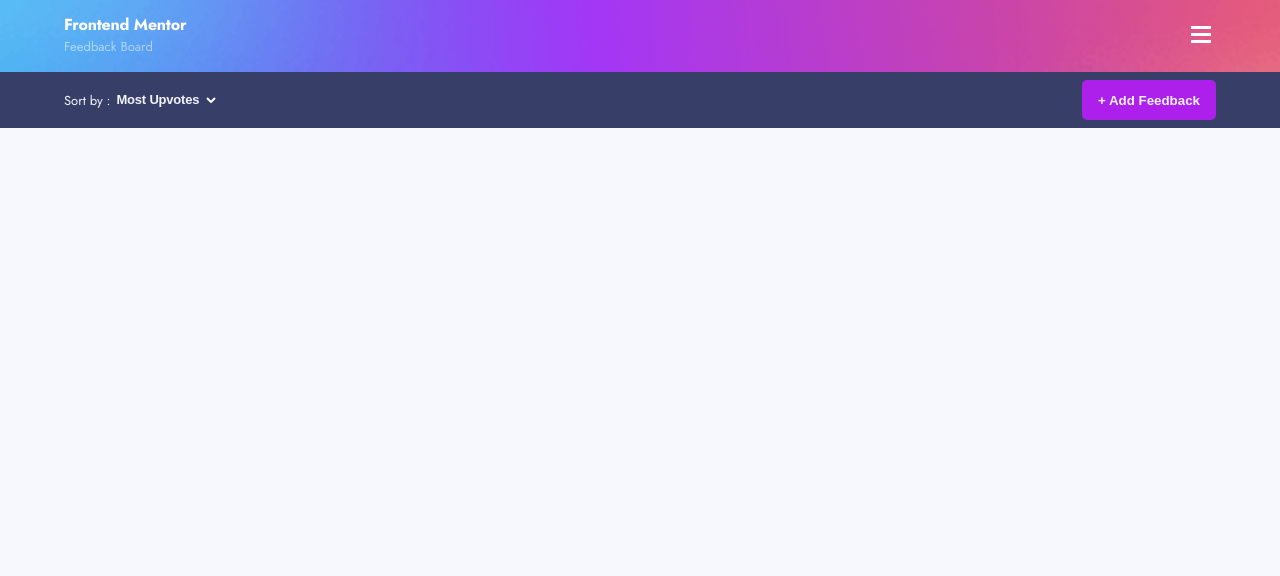
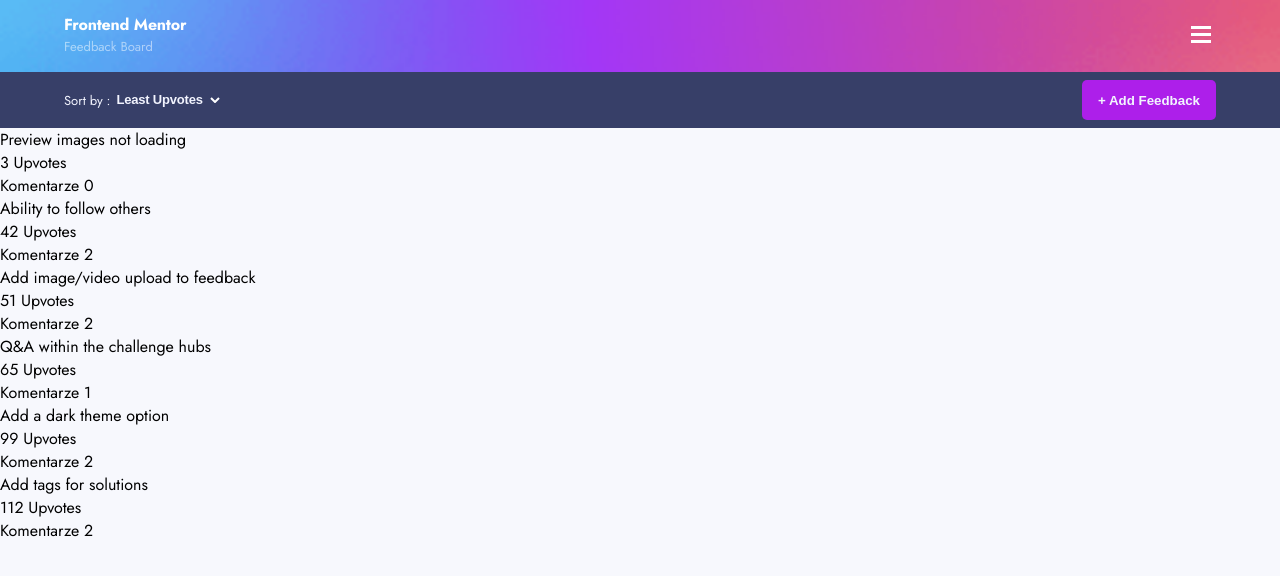
Before and after one commit to tokarskym/productfeedback, a React (Create React App) app: page / in a window 1280 px wide. Shown: the top 576 px of the page. Built offline with nearby package versions, Linux system fonts and the light colour scheme.

Commit message:
Sorting product requests on the main page with status of suggestion, using filter and sort functions.

```diff
--- a/src/App.tsx
+++ b/src/App.tsx
@@ -3,15 +3,24 @@ import theme from './components/GlobalStyles/Theme';
 
 import Navbar from './components/Navbar/Navbar';
 import Header from './components/Header/Header';
+import MainPage from './components/MainPage/MainPage';
 
 import { ThemeProvider } from 'styled-components';
+import { useState } from 'react';
 
 function App() {
+  const [selectedFilter, setSelectedFilter] = useState<string>('Least Upvotes');
+
+  const handleFilterChange = (filter: string) => {
+    setSelectedFilter(filter);
+  };
+
   return (
     <ThemeProvider theme={theme}>
       <GlobalStyle />
       <Navbar />
-      <Header />
+      <Header handleFilterChange={handleFilterChange} />
+      <MainPage selectedFilter={selectedFilter} />
     </ThemeProvider>
   );
 }
--- a/src/components/Header/FilteredOption.tsx
+++ b/src/components/Header/FilteredOption.tsx
@@ -1,4 +1,29 @@
+import styled from 'styled-components';
 import IconCheck from '../../images/shared/icon-check.svg';
+
+const LabelForOptionInput = styled.label`
+  display: flex;
+  justify-content: space-between;
+  padding: 10px;
+`;
+
+const IconCheckImage = styled.img`
+  width: auto;
+  height: 16px;
+`;
+
+const LabelForOptionInputUI = styled.span`
+  color: ${(props) => props.theme.colors.gray};
+  font-size: 16px;
+  font-weight: 400;
+
+  @media (min-width: 1024px) {
+    &:hover {
+      color: ${(props) => props.theme.colors.purple};
+      cursor: pointer;
+    }
+  }
+`;
 
 interface FilteredOptionProps {
   label: string;
@@ -8,11 +33,11 @@ interface FilteredOptionProps {
 }
 
 const FilteredOption: React.FC<FilteredOptionProps> = ({ label, value, selectedValue, onChange }) => (
-  <label style={{ padding: '10px', display: 'flex', justifyContent: 'space-between' }}>
+  <LabelForOptionInput>
     <input type="radio" value={value} checked={selectedValue === value} onChange={(e) => onChange(e.target.value)} style={{ display: 'none' }} />
-    <span>{label}</span>
-    {selectedValue === value && <img src={IconCheck} style={{ width: 'auto', height: '20px' }} />}
-  </label>
+    <LabelForOptionInputUI>{label}</LabelForOptionInputUI>
+    {selectedValue === value && <IconCheckImage src={IconCheck} />}
+  </LabelForOptionInput>
 );
 
 export default FilteredOption;
--- a/src/components/Header/Header.tsx
+++ b/src/components/Header/Header.tsx
@@ -1,59 +1,20 @@
-import styled from 'styled-components';
 import { useState } from 'react';
 
-import { Container, PrimaryButton } from '../GlobalStyles/ReusedStyles';
+import { HeaderBar, FilterDiv, FilterButton, FilterModal, HorizontalRule, ButtonAndModalContainer } from './HeaderStyles';
+import { PrimaryButton } from '../GlobalStyles/ReusedStyles';
 
 import ArrowDown from '../../images/shared/icon-arrow-down.svg';
 import ArrowUp from '../../images/shared/icon-arrow-up.svg';
 
 import FilteredOption from './FilteredOption';
 
-const HeaderBar = styled.div`
-  width: 100%;
-  height: 56px;
-  background-color: ${(props) => props.theme.colors.darkBlue};
-`;
+interface HeaderProps {
+  handleFilterChange: (filter: string) => void;
+}
 
-const FilterDiv = styled(Container)`
-  display: flex;
-  align-items: center;
-  height: 100%;
-  justify-content: space-between;
-`;
-
-const FilterButton = styled.button`
-  width: auto;
-  height: auto;
-  background-color: transparent;
-  border: none;
-  display: flex;
-  align-items: center;
-  position: relative;
-  & h4 {
-    color: #f2f4fe;
-    margin-right: 7px;
-    font-size: 13px;
-  }
-`;
-
-const FilterModal = styled.div`
-  height: auto;
-  width: 255px;
-  border-radius: 10px;
-  position: absolute;
-  top: 40px;
-  z-index: 1;
-  background-color: white;
-`;
-
-const FilterModalBody = styled.div`
-  display: flex;
-  flex-direction: column;
-`;
-
-const Header: React.FC = () => {
+const Header: React.FC<HeaderProps> = ({ handleFilterChange }) => {
   const [filterModalOpen, setIsFilterModalOpen] = useState<boolean>(false);
-  const [selectedOption, setSelectedOption] = useState<string>('Most Upvotes');
+  const [selectedOption, setSelectedOption] = useState<string>('Least Upvotes');
 
   const openFilterModal: () => void = () => {
     setIsFilterModalOpen(!filterModalOpen);
@@ -61,32 +22,31 @@ const Header: React.FC = () => {
 
   const handleOptionChange = (value: string) => {
     setSelectedOption(value);
+    handleFilterChange(value);
     setIsFilterModalOpen(!filterModalOpen);
   };
 
   return (
     <HeaderBar>
       <FilterDiv>
-        <div style={{ display: 'flex', alignItems: 'center', position: 'relative' }}>
-          <p style={{ color: '#f2f4fe', fontSize: '13px' }}>Sort by :</p>
+        <ButtonAndModalContainer>
+          <p>Sort by :</p>
           <FilterButton onClick={openFilterModal}>
             <h4>{selectedOption}</h4>
             <img src={filterModalOpen ? ArrowUp : ArrowDown} alt={filterModalOpen ? 'Arrow Up' : 'Arrow Down'} />
           </FilterButton>
           {filterModalOpen && (
             <FilterModal>
-              <FilterModalBody>
-                <FilteredOption label="Most Upvotes" value="Most Upvotes" selectedValue={selectedOption} onChange={handleOptionChange} />
-                <hr style={{ width: '100%', border: '1px solid red', margin: '0' }} />
-                <FilteredOption label="Least Upvotes" value="Least Upvotes" selectedValue={selectedOption} onChange={handleOptionChange} />
-                <hr style={{ width: '100%', border: '1px solid red', margin: '0' }} />
-                <FilteredOption label="Most Comments" value="Most Comments" selectedValue={selectedOption} onChange={handleOptionChange} />
-                <hr style={{ width: '100%', border: '1px solid red', margin: '0' }} />
-                <FilteredOption label="Least Comments" value="Least Comments" selectedValue={selectedOption} onChange={handleOptionChange} />
-              </FilterModalBody>
+              <FilteredOption label="Most Upvotes" value="Most Upvotes" selectedValue={selectedOption} onChange={handleOptionChange} />
+              <HorizontalRule />
+              <FilteredOption label="Least Upvotes" value="Least Upvotes" selectedValue={selectedOption} onChange={handleOptionChange} />
+              <HorizontalRule />
+              <FilteredOption label="Most Comments" value="Most Comments" selectedValue={selectedOption} onChange={handleOptionChange} />
+              <HorizontalRule />
+              <FilteredOption label="Least Comments" value="Least Comments" selectedValue={selectedOption} onChange={handleOptionChange} />
             </FilterModal>
           )}
-        </div>
+        </ButtonAndModalContainer>
         <PrimaryButton>+ Add Feedback</PrimaryButton>
       </FilterDiv>
     </HeaderBar>
--- /dev/null
+++ b/src/components/Header/HeaderStyles.tsx
@@ -0,0 +1,57 @@
+import styled from 'styled-components';
+import { Container } from '../GlobalStyles/ReusedStyles';
+
+export const HeaderBar = styled.div`
+  width: 100%;
+  height: 56px;
+  background-color: ${(props) => props.theme.colors.darkBlue};
+  & p {
+    color: #f2f4fe;
+    font-size: 13px;
+  }
+`;
+
+export const FilterDiv = styled(Container)`
+  display: flex;
+  align-items: center;
+  height: 100%;
+  justify-content: space-between;
+`;
+
+export const ButtonAndModalContainer = styled.div`
+  display: flex;
+  align-items: center;
+  position: relative;
+`;
+
+export const FilterButton = styled.button`
+  width: auto;
+  height: auto;
+  background-color: transparent;
+  border: none;
+  display: flex;
+  align-items: center;
+  position: relative;
+  & h4 {
+    color: #f2f4fe;
+    margin-right: 7px;
+    font-size: 13px;
+  }
+`;
+
+export const FilterModal = styled.div`
+  height: auto;
+  width: 255px;
+  border-radius: 10px;
+  position: absolute;
+  top: 40px;
+  z-index: 1;
+  background-color: white;
+`;
+
+export const HorizontalRule = styled.hr`
+  width: 100%;
+  margin: 0;
+  border: 0.5px solid #979797;
+  opacity: 0.4;
+`;
--- /dev/null
+++ b/src/components/MainPage/MainPage.tsx
@@ -0,0 +1,43 @@
+import { data } from '../../data/data';
+
+import { useEffect, useState } from 'react';
+import { ProductRequest } from '../../data/data';
+
+interface MainPageProps {
+  selectedFilter: string;
+}
+const MainPage: React.FC<MainPageProps> = ({ selectedFilter }) => {
+  const productRequests = data.productRequests;
+  const productSuggestions = productRequests.filter((productRequest) => productRequest.status === 'suggestion');
+  const [sortedSuggestions, setSortedSuggestions] = useState<ProductRequest[]>(productSuggestions);
+
+  useEffect(() => {
+    const newSortedSuggestions = [...productSuggestions];
+
+    if (selectedFilter === 'Most Upvotes') {
+      newSortedSuggestions.sort((a, b) => b.upvotes - a.upvotes);
+    } else if (selectedFilter === 'Least Upvotes') {
+      newSortedSuggestions.sort((a, b) => a.upvotes - b.upvotes);
+    } else if (selectedFilter === 'Most Comments') {
+      newSortedSuggestions.sort((a, b) => (b?.comments?.length || 0) - (a?.comments?.length || 0));
+    } else if (selectedFilter === 'Least Comments') {
+      newSortedSuggestions.sort((a, b) => (a?.comments?.length || 0) - (b?.comments?.length || 0));
+    }
+    setSortedSuggestions(newSortedSuggestions);
+  }, [selectedFilter]);
+
+  return (
+    <div>
+      {sortedSuggestions.map((product) => {
+        return (
+          <div key={product.id}>
+            <p>{product.title}</p>
+            <p>{product.upvotes} Upvotes</p> <p> Komentarze {product?.comments?.length || 0}</p>
+          </div>
+        );
+      })}
+    </div>
+  );
+};
+
+export default MainPage;
--- a/src/data/data.tsx
+++ b/src/data/data.tsx
@@ -18,7 +18,7 @@ interface UserComment {
   replyingTo?: string;
 }
 
-interface ProductRequest {
+export interface ProductRequest {
   id: number;
   title: string;
   category: 'enhancement' | 'feature' | 'bug';
```
